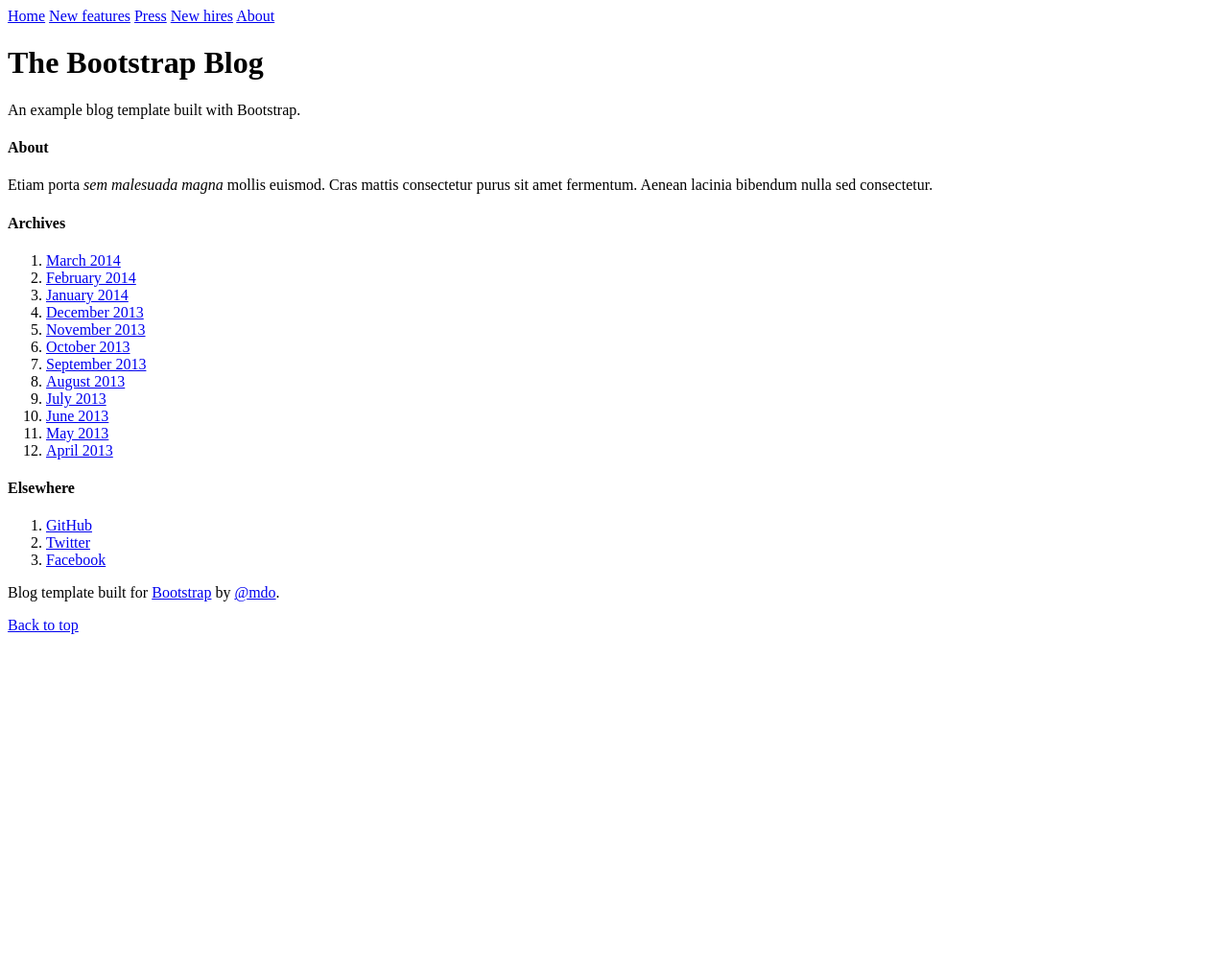
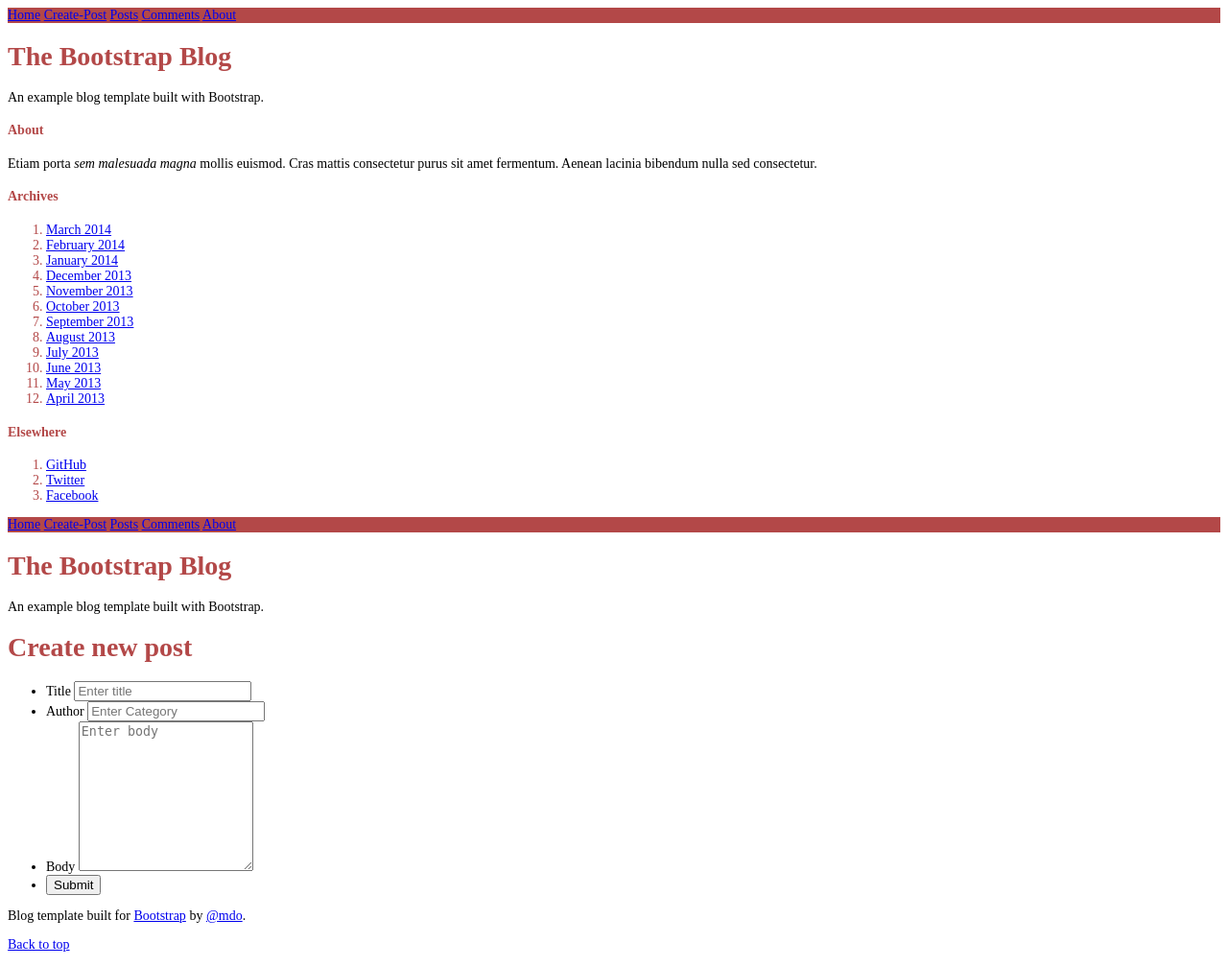
Before and after one commit to UrosRadin/zavrsni_projekat, a PHP site: page /create-post.php in a window 1280 px wide. Shown: the whole page at 96% size. Before the commit the page ends 661 px from the top, so only its background shows below. Run offline with PHP 8.4, Linux system fonts and the light colour scheme.

Commit message:
new update

```diff
--- a/create-post.php
+++ b/create-post.php
@@ -1,19 +1,67 @@
 <main role="main" class="container">
     <div class="row">
             <?php
-                include "header.php";
-                include "sidebar.php";
+                include ('header.php');
+                include ('sidebar.php');
+                include ('db.php')
             ?>
         <!-- ovde ce ici forma za kreiranje posta -->
+    <?php
+    if(isset($_POST['submit'])) {
+        $body = $_POST['Body'];
+        $title = $_POST['Title'];
+        $author = $_POST['Author'];
 
+        if(!empty($body) || empty($title) || empty($author)) {
+            echo("Nisu svi podaci popunjeni");
+        } else {
+            $currentDate = date('Y-m-d h:i');
+            $sql = "INSERT INTO posts (Body, Title, Author, Created_at) VALUES('$body', '$title', '$author', '$currentDate')";
 
+            $statement = $connection->prepare($sql);
+            $statement->execute();
 
+            header("Location: ./index.php");
+        }
+    }
+    ?>
+    <!DOCTYPE html>
+<html>
+<head>
+    <meta charset="utf-8">
+    <meta http-equiv="x-ua-compatible" content="ie=edge">
+    <meta name="viewport" content="width=device-width, initial-scale=1">
 
+    <link rel="shortcut icon" href="favicon.ico">
+    <title>Vivify Academy Blog - Homepage</title>
 
+    <link rel="stylesheet" href="css/styles.css">
+</head>
+<body class="va-l-page va-l-page--homepage">
 
-
-    </div>
+<?php
+    include('header.php');
+    ?>
+    <div class="form-wrapper">
+    <h1 class="c-p-title"> Create new post </h1>
+    <form action="create-post.php" method="POST" id="posts">
+        <ul class="flex-outer">
+            <li>
+                <label for="Title">Title</label>
+                <input type="text" id="Title" name="Title" placeholder="Enter title">
+            </li>
+            <li>
+                <label for="category">Author</label>
+                <input type="text" name="category" id="category" placeholder="Enter Category">
+            </li>
+            <li>
+                <label for="Body">Body</label>
+                <textarea name="Body" placeholder="Enter body" rows="10" id="bodyPosts"></textarea><br>
+            </li>
+            <li>
+                <button type="submit" name="submit">Submit</button>
+            </li>
+        </ul>
+    </form>
+</div> <?php include('footer.php'); ?>  </div>
 </main>
-<?php
-    include "footer.php";
-?>
--- a/header.php
+++ b/header.php
@@ -2,10 +2,10 @@
     <div class="blog-masthead">
         <div class="container">
             <nav class="nav">
-                <a class="nav-link active" href="#">Home</a>
-                <a class="nav-link" href="#">New features</a>
-                <a class="nav-link" href="#">Press</a>
-                <a class="nav-link" href="#">New hires</a>
+                <a class="nav-link active" href="index.php">Home</a>
+                <a class="nav-link" href="create-post.php">Create-Post</a>
+                <a class="nav-link" href="posts.php">Posts</a>
+                <a class="nav-link" href="comments.php">Comments</a>
                 <a class="nav-link" href="#">About</a>
             </nav>
         </div>
--- a/single_post.php
+++ b/single_post.php
@@ -1,6 +1,6 @@
 <?php
-    include "db.php";
-    include "header.php";
+    include ('db.php');
+    include ('header.php');
 
 ?>
 <!doctype html>
@@ -57,7 +57,7 @@
                     </nav>
 
                 </div>
-                <?php include "sidebar.php";?>
+                <?php include ('sidebar.php');?>
             </div>
 
     </main>
--- a/styles.css
+++ b/styles.css
@@ -31,4 +31,5 @@ h1 a,h2 a,h3 a{
 
 h1 a:hover {
     color: #B34848;
+    text-decoration:underline;
   }
```
